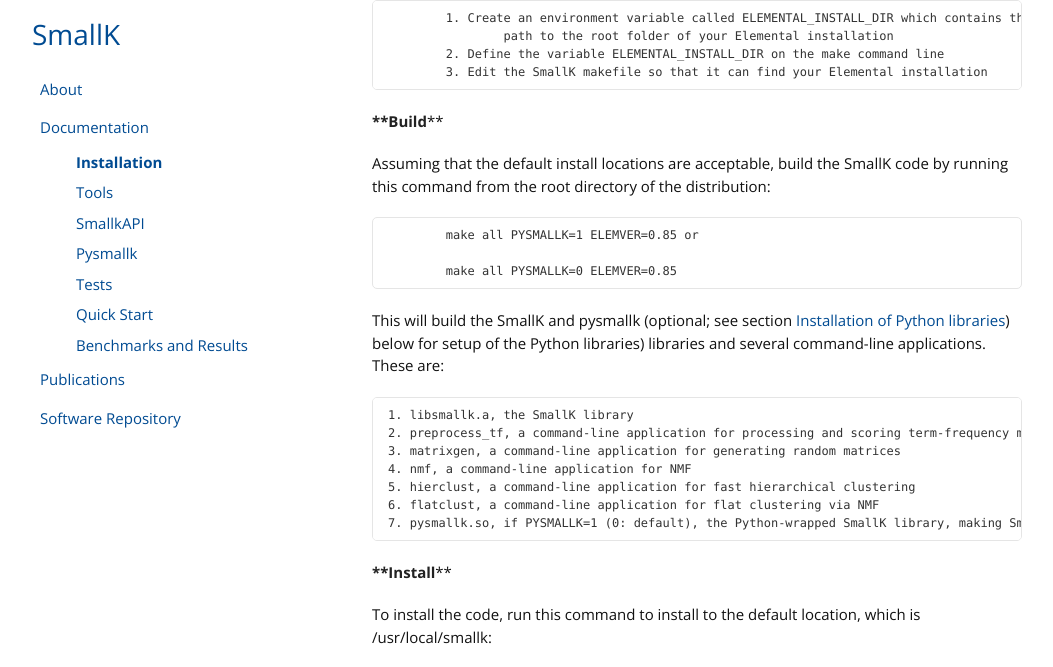
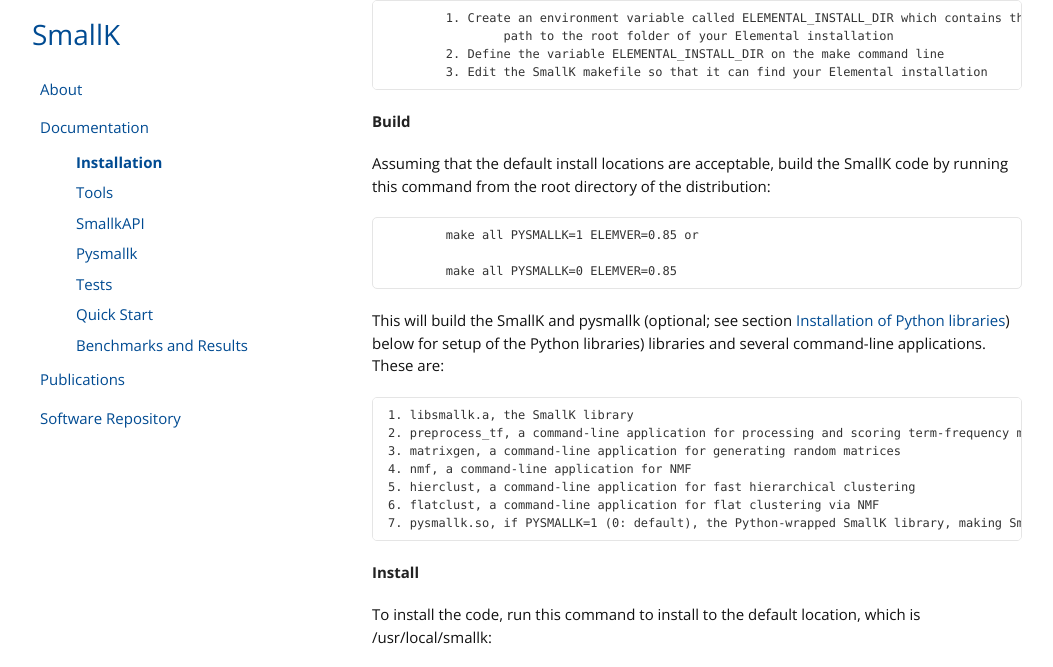
Before and after one commit to smallk/smallk.github.io, a Jekyll site: the page built from pages_documentation_installation.md, in a window 1280 px wide and 1400 px high, scrolled down 21503 px. Shown: the part 149-816 px from the top of the window, without its empty margins (113-1166 px from the left). Built offline with Jekyll 4.4.1, drawn with Linux system fonts in a browser that asks for light colours.

Commit message:
minor change to md command

```diff
--- a/pages_documentation_installation.md
+++ b/pages_documentation_installation.md
@@ -766,7 +766,7 @@
 		2. Define the variable ELEMENTAL_INSTALL_DIR on the make command line
 		3. Edit the SmallK makefile so that it can find your Elemental installation
 
-****Build****
+**Build**
 
 Assuming that the default install locations are acceptable, build the SmallK code by running this command from the root directory of the distribution:
 
@@ -785,7 +785,7 @@
 	6. flatclust, a command-line application for flat clustering via NMF
 	7. pysmallk.so, if PYSMALLK=1 (0: default), the Python-wrapped SmallK library, making SmallK available via Python
 
-****Install****
+**Install**
 
 To install the code, run this command to install to the default location, which is /usr/local/smallk:
 
@@ -806,7 +806,7 @@
 
 Before testing the installation, the test code needs to access data. The data is located in a separate github repository so that when cloning the code, the large amount of data is not included. The data repository is located on github at [smallk_data](https://github.com/smallk/smallk_data):
 
-****Check****
+**Check**
 
 To test the build, run this command with DATA_DIR set to wherever the SmallK data repository was cloned:
 
```
